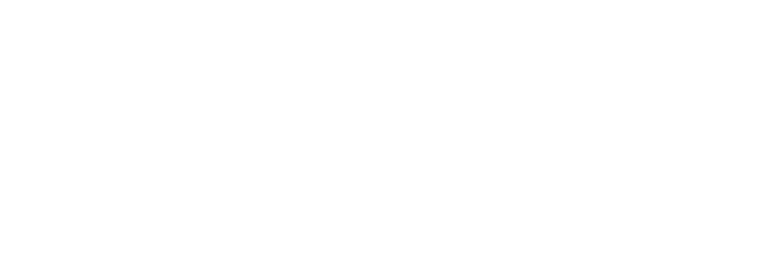
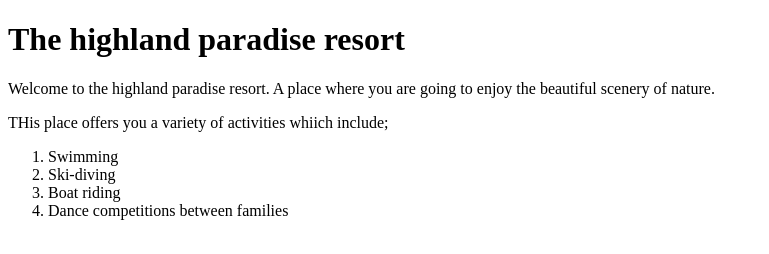
Before and after one commit to Steve99-coder/resort, a plain HTML site: page index.html in a window 1280 px wide. Shown: the whole page, without its empty margins (0-769 px from the left). Drawn offline with Linux system fonts and the light colour scheme.

Commit message:
Add h, p, ol and li elements to the page structure

```diff
--- a/index.html
+++ b/index.html
@@ -4,6 +4,18 @@
     <title>The highland paradise resort</title>
 </head>
 <body>
+    <h1>The highland paradise resort</h1>
+    <p>Welcome to the highland paradise resort. A place where you are going
+        to enjoy the beautiful scenery of nature.
+    </p>
 
+    <p>THis place offers you a variety of activities whiich include;
+        <ol>
+            <li>Swimming</li>
+            <li>Ski-diving</li>
+            <li>Boat riding</li>
+            <li>Dance competitions between families</li>
+        </ol>
+    </p>
 </body>
 </html>
```
